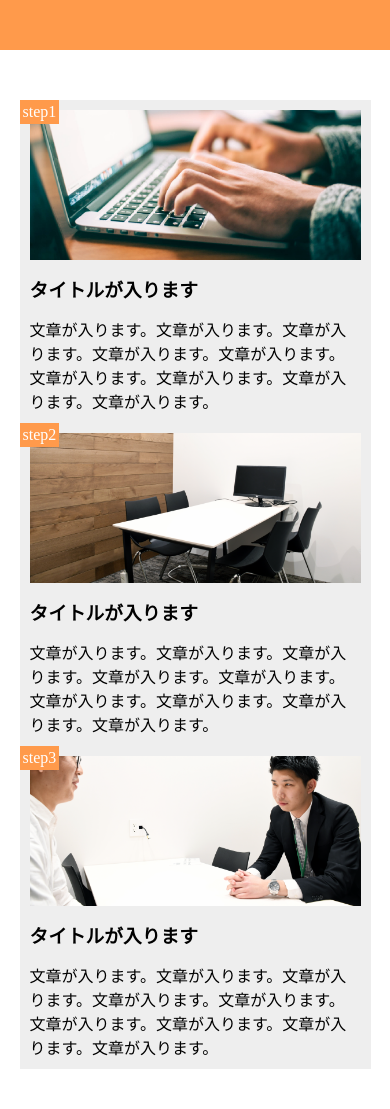
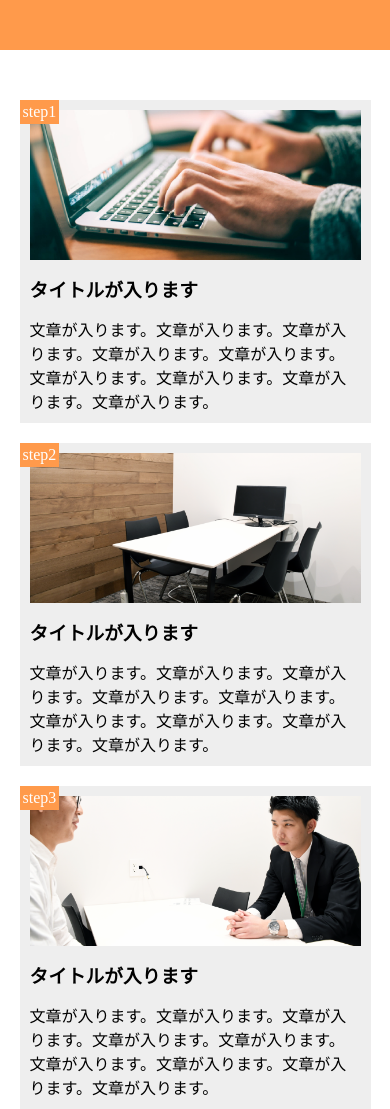
Before and after one commit to kentxalex/htmlchapter9, a plain HTML site: page index.html in a window 390 px wide. Shown: the top 1109 px of the page. Drawn offline with Linux system fonts and the light colour scheme.

Commit message:
[finish]1-10

```diff
--- a/style.css
+++ b/style.css
@@ -84,10 +84,9 @@ footer {
 
   .step-box {
     width: 90%;
-    margin-bottom: 20px;
+    margin: 20px auto;
     padding: 10px;
     position: relative;
     background-color: #eeeeee;
-    margin: 0 auto;
   }
 }
```
